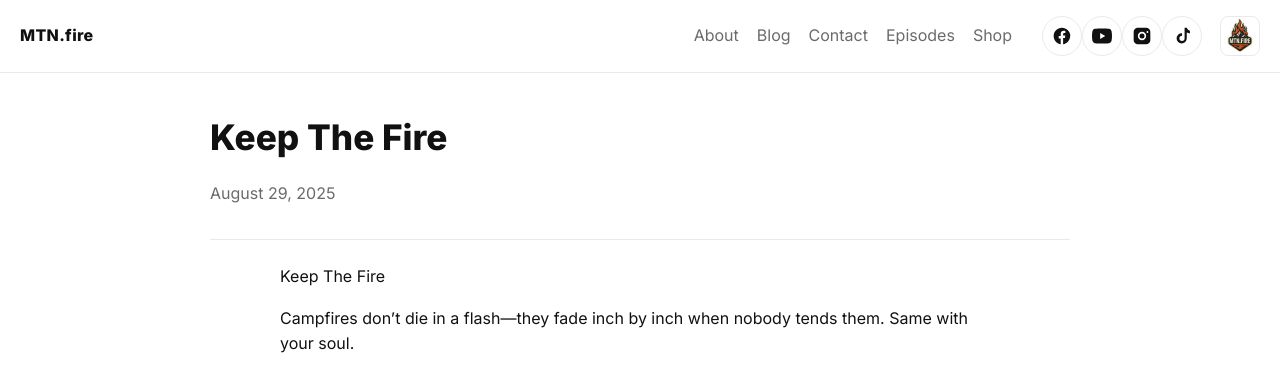
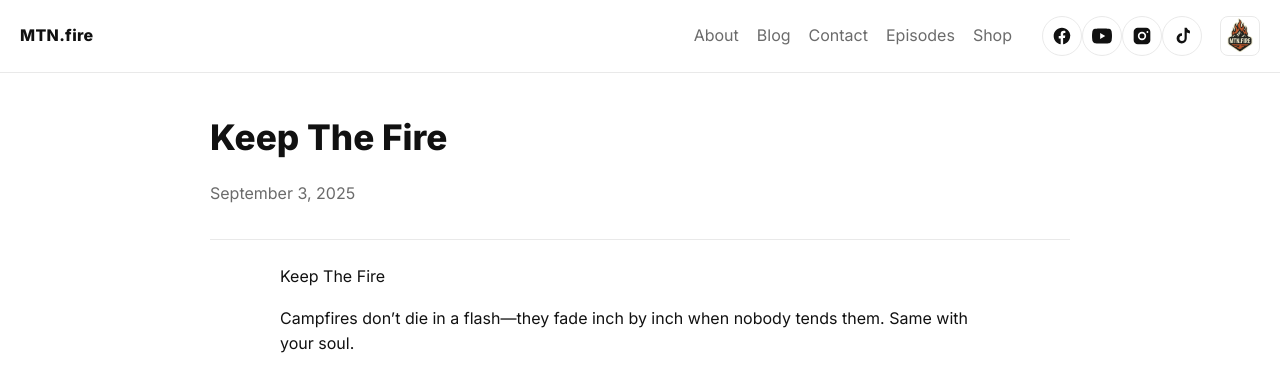
Before and after one commit to mtnfire/mtnfire.org, a Jekyll site: the page built from _posts/2025-09-3-ep-4-summary.md, in a window 1280 px wide and 900 px high. Shown: the top 376 px of the window. Built offline with Jekyll 4.4.1, drawn with Linux system fonts in a browser that asks for light colours.

Commit message:
Update 2025-09-3-ep-4-summary.md

```diff
--- a/_posts/2025-09-3-ep-4-summary.md
+++ b/_posts/2025-09-3-ep-4-summary.md
@@ -1,7 +1,7 @@
 ---
 layout: blog
 title: "Keep The Fire"
-date: 2025-08-29
+date: 2025-09-03
 categories: [blog]
 excerpt: Fires don’t die in a flash—they fade when nobody tends them. Same with your soul.
   # cover: /assets/img/blog-intro.jpg   # optional – add an image or remove this line
```
